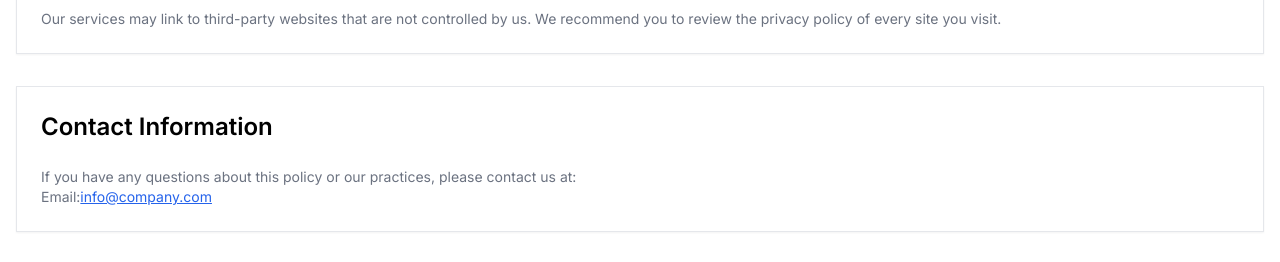
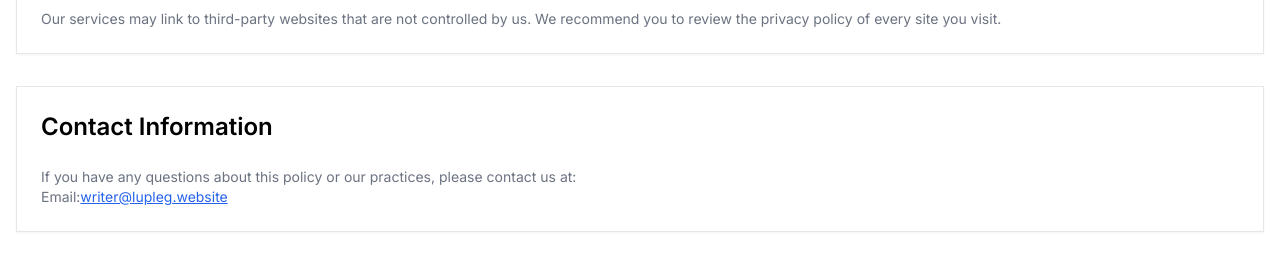
Before and after one commit to Lupleg-dev/React_Tutorials, a Next.js app: page /privacy_policy in a window 1280 px wide. Shown: the part 916-1178 px from the top of the page. Built offline with nearby package versions, Linux system fonts and the light colour scheme.

Commit message:
updated the email address

```diff
--- a/app/privacy_policy/page.js
+++ b/app/privacy_policy/page.js
@@ -72,8 +72,8 @@ export default function PrivacyPolicy() {
           </p>
           <p className="text-sm text-gray-500 dark:text-gray-400">
             Email:
-            <Link className="underline text-blue-600 hover:text-blue-800" href="#">
-              info@company.com
+            <Link className="underline text-blue-600 hover:text-blue-800" href="mailto:writer@lupleg.website">
+              writer@lupleg.website
             </Link>
           </p>
         </CardContent>
```
